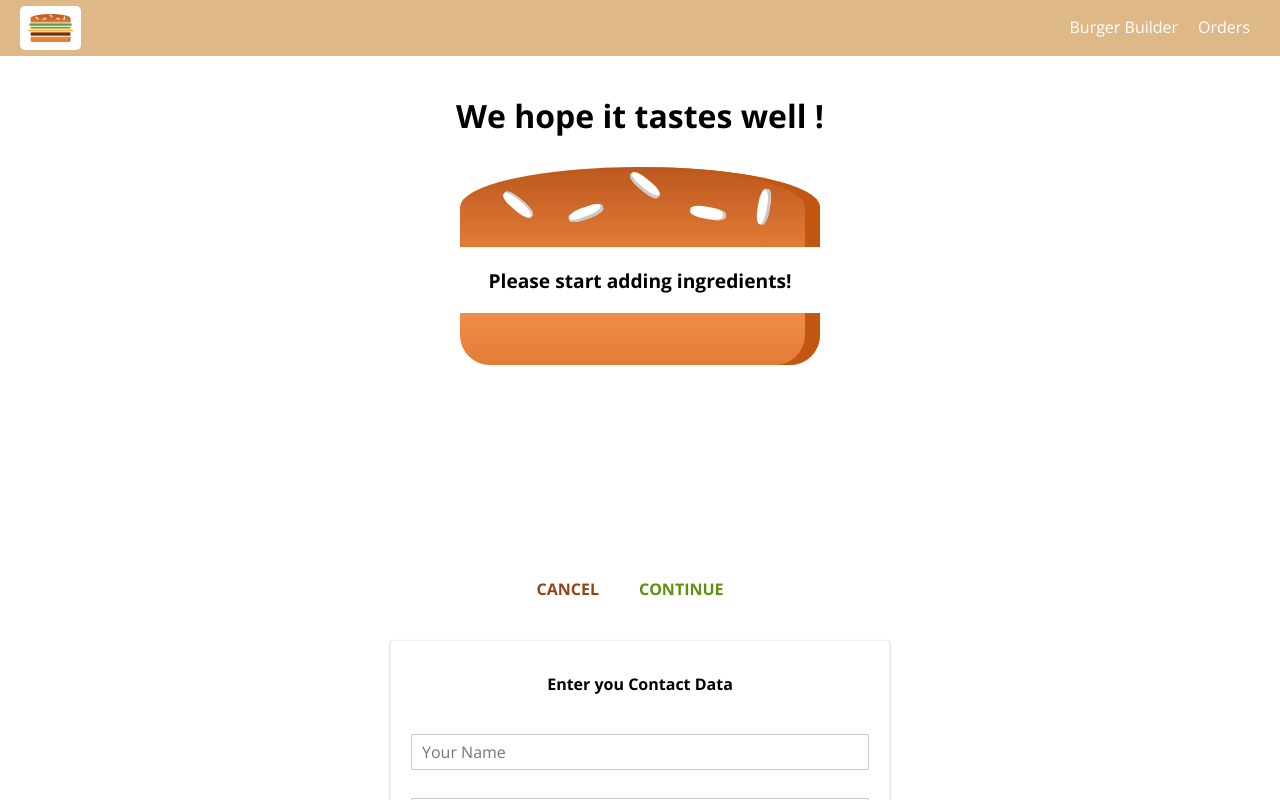
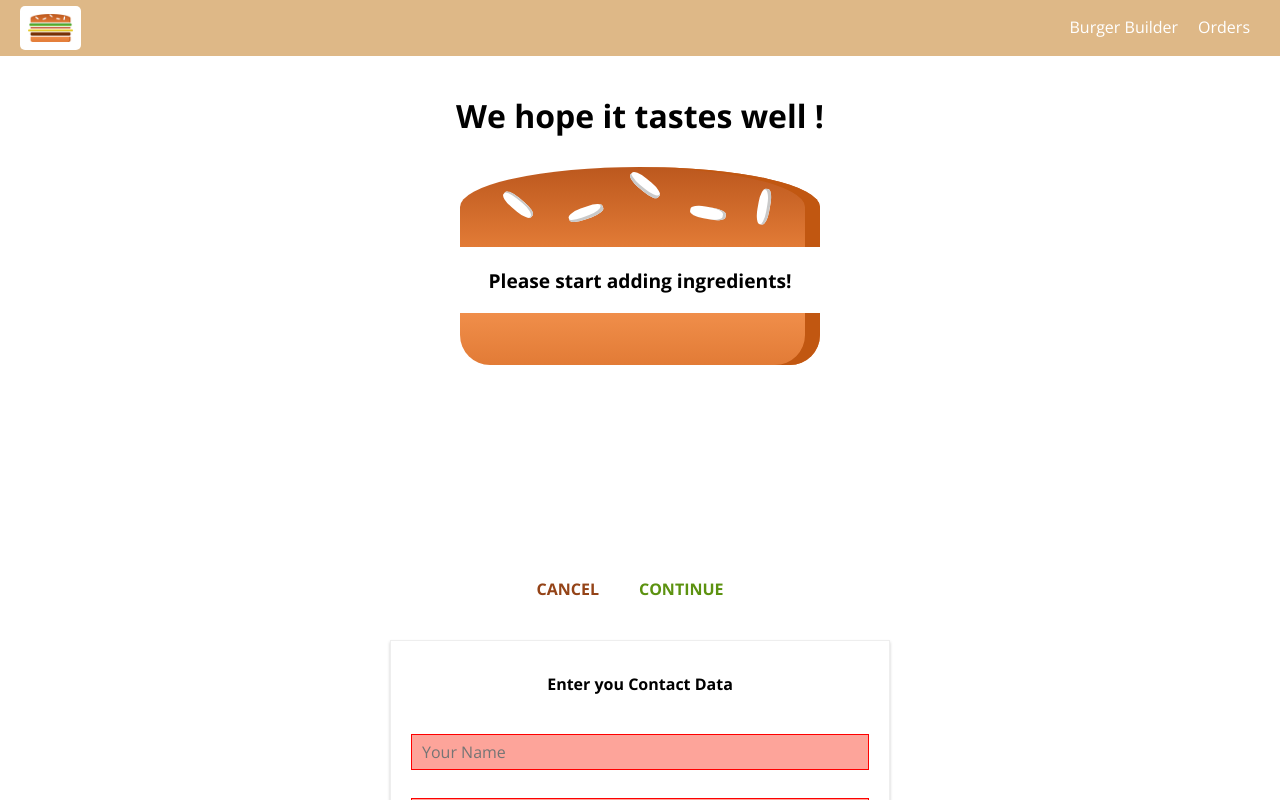
Before and after one commit to Wolfy64/burger-builder, a React app: page /checkout in a window 1280 px wide. Both pictures are taken after a click on the button "CONTINUE". Shown: the top 800 px of the page. Built offline with nearby package versions, Linux system fonts and the light colour scheme.

Commit message:
Adding Validation Feedback

```diff
--- a/src/components/UI/Input/Input.css
+++ b/src/components/UI/Input/Input.css
@@ -26,3 +26,8 @@
   outline: none;
   background-color: #ccc;
 }
+
+.Invalid{
+  border: 1px solid red;
+  background-color: #FDA49A
+}
--- a/src/components/UI/Input/Input.js
+++ b/src/components/UI/Input/Input.js
@@ -3,12 +3,17 @@
 
 const Input = props => {
   let inputElement = null;
+  const inputClasses = [classes.InputElement];
+
+  if (props.invalid && props.shouldValidate) {
+    inputClasses.push(classes.Invalid);
+  }
 
   switch (props.elementType) {
     case 'input':
       inputElement = (
         <input
-          className={classes.InputElement}
+          className={inputClasses.join(' ')}
           {...props.elementConfig}
           value={props.value}
           onChange={props.changed}
@@ -18,7 +23,7 @@
     case 'textarea':
       inputElement = (
         <textarea
-          className={classes.InputElement}
+          className={inputClasses.join(' ')}
           {...props.elementConfig}
           value={props.value}
           onChange={props.changed}
@@ -28,7 +33,7 @@
     case 'select':
       inputElement = (
         <select
-          className={classes.InputElement}
+          className={inputClasses.join(' ')}
           value={props.value}
           onChange={props.changed}
         >
@@ -43,7 +48,7 @@
     default:
       inputElement = (
         <input
-          className={classes.InputElement}
+          className={inputClasses.join(' ')}
           {...props.elementConfig}
           value={props.value}
           onChange={props.changed}
--- a/src/containers/Checkout/ContactData/ContactData.js
+++ b/src/containers/Checkout/ContactData/ContactData.js
@@ -155,6 +155,8 @@
             elementType={formElement.config.elementType}
             elementConfig={formElement.config.elementConfig}
             value={formElement.config.value}
+            invalid={!formElement.config.valid}
+            shouldValidate={formElement.config.validation}
             changed={event => this.inputChangedHandler(event, formElement.id)}
           />
         ))}
```
